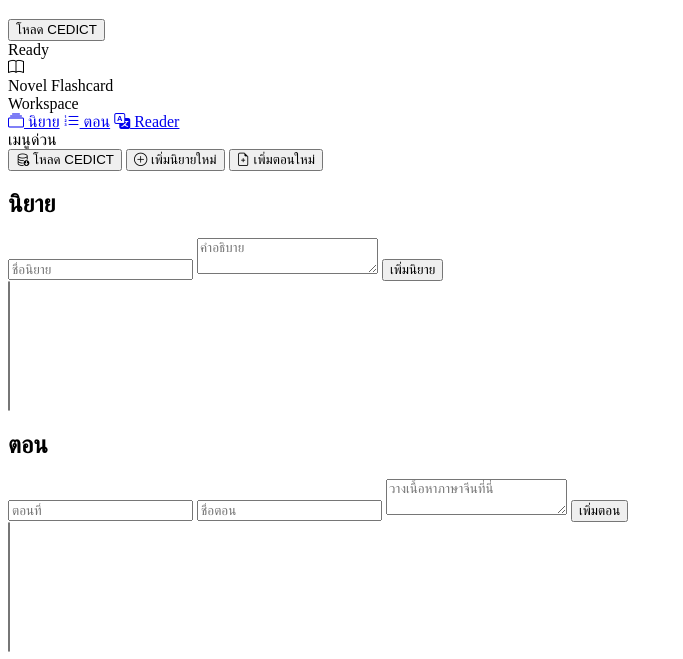
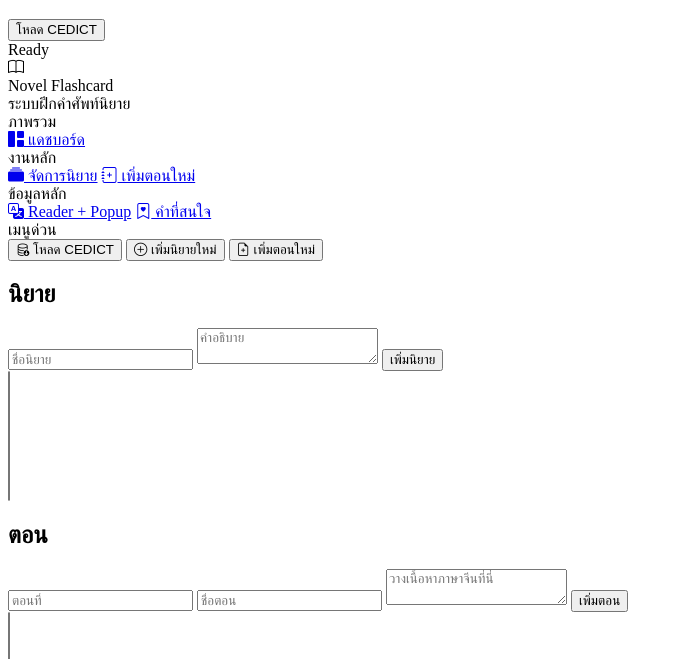
Before and after one commit to aptmyfamily-art/Novel-Flash-Card, a plain HTML site: page Index.html in a window 1280 px wide. Shown: the part 141-800 px from the top of the page, without its empty margins (0-683 px from the left). Drawn offline with nearby package versions, Linux system fonts and the light colour scheme.

Commit message:
Match sidebar layout to reference design

```diff
--- a/Index.html
+++ b/Index.html
@@ -34,13 +34,22 @@
         <div class="sb-logo"><i class="bi bi-book"></i></div>
         <div>
           <div class="sb-title">Novel Flashcard</div>
-          <div class="sb-sub">Workspace</div>
+          <div class="sb-sub">ระบบฝึกคำศัพท์นิยาย</div>
         </div>
       </div>
+      <div class="sb-section">ภาพรวม</div>
       <nav class="sb-nav">
-        <a href="#novel-panel"><i class="bi bi-collection"></i> นิยาย</a>
-        <a href="#episode-panel"><i class="bi bi-list-ol"></i> ตอน</a>
-        <a href="#reader-panel"><i class="bi bi-translate"></i> Reader</a>
+        <a href="#reader-panel"><i class="bi bi-grid-1x2-fill"></i> แดชบอร์ด</a>
+      </nav>
+      <div class="sb-section">งานหลัก</div>
+      <nav class="sb-nav">
+        <a href="#novel-panel" class="is-active"><i class="bi bi-collection-fill"></i> จัดการนิยาย</a>
+        <a href="#episode-panel"><i class="bi bi-journal-plus"></i> เพิ่มตอนใหม่</a>
+      </nav>
+      <div class="sb-section">ข้อมูลหลัก</div>
+      <nav class="sb-nav">
+        <a href="#reader-panel"><i class="bi bi-translate"></i> Reader + Popup</a>
+        <a href="#reader-panel"><i class="bi bi-bookmark-heart"></i> คำที่สนใจ</a>
       </nav>
       <div class="sb-quick">
         <div class="sb-quick-title">เมนูด่วน</div>
```
Also changed, not shown: Styles.html (+20 -7 lines).
